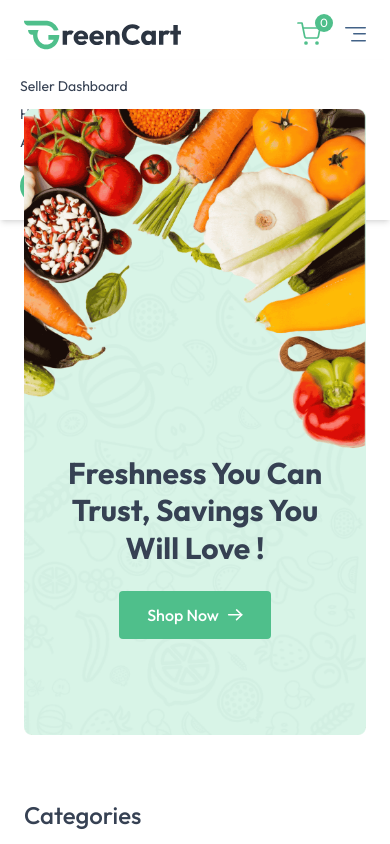
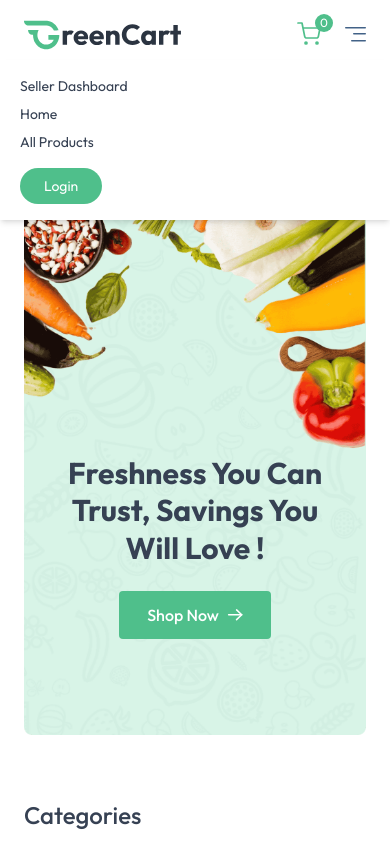
Before and after one commit to varunrao1103/GreenCart-Mern, a React (Vite) app in the folder client/: page / in a window 390 px wide. Both pictures are taken after a click on the button "Menu". Shown: the top 844 px of the page. Built offline with nearby package versions, Linux system fonts and the light colour scheme; no server answers.

Commit message:
Update NavBar.jsx

```diff
--- a/client/src/components/NavBar.jsx
+++ b/client/src/components/NavBar.jsx
@@ -166,7 +166,7 @@
         <div
           className={`${
             open ? 'flex' : 'hidden'
-          } absolute top-[60px] left-0 w-full bg-white shadow-md py-4 flex-col items-start gap-2 px-5 text-sm md:hidden`}
+          } absolute top-[60px] left-0 w-full bg-white shadow-md py-4 flex-col items-start gap-2 px-5 text-sm md:hidden z-50`}
         >
           {!user && (
             <NavLink to="/seller" onClick={() => setOpen(!open)}>
```
